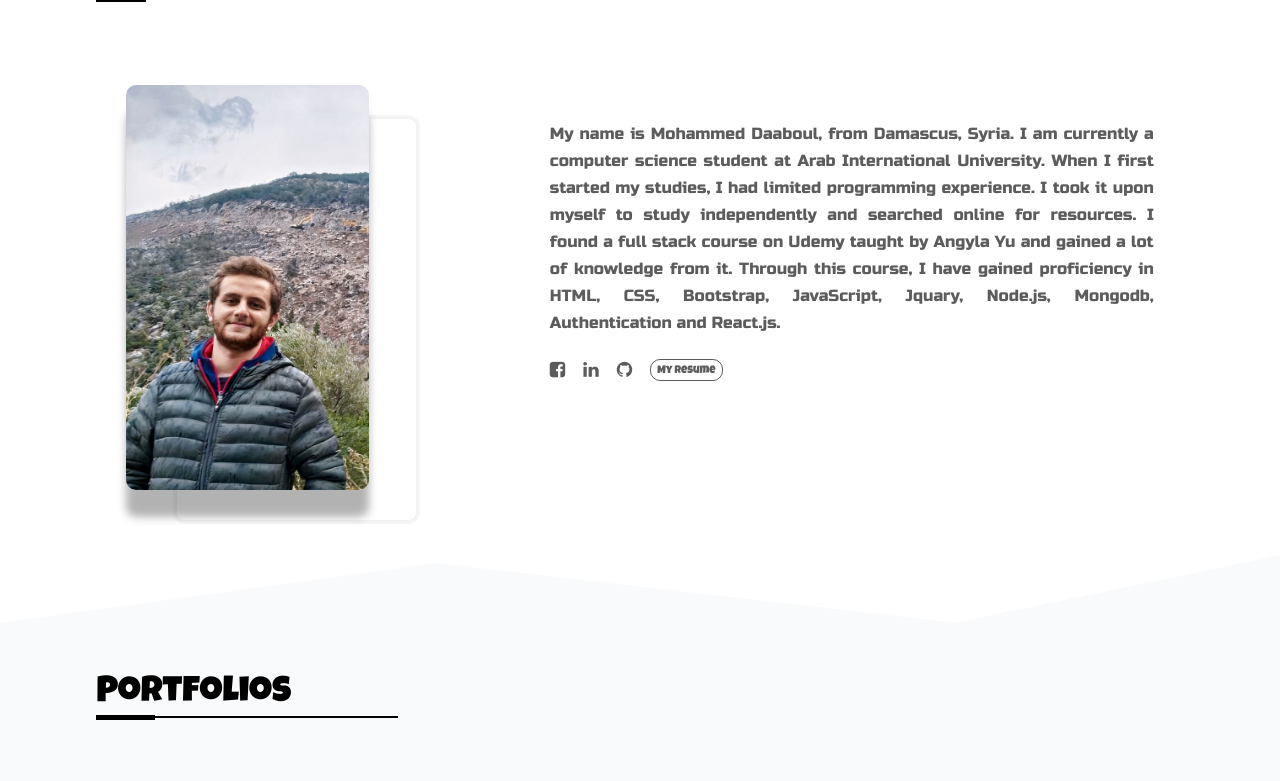
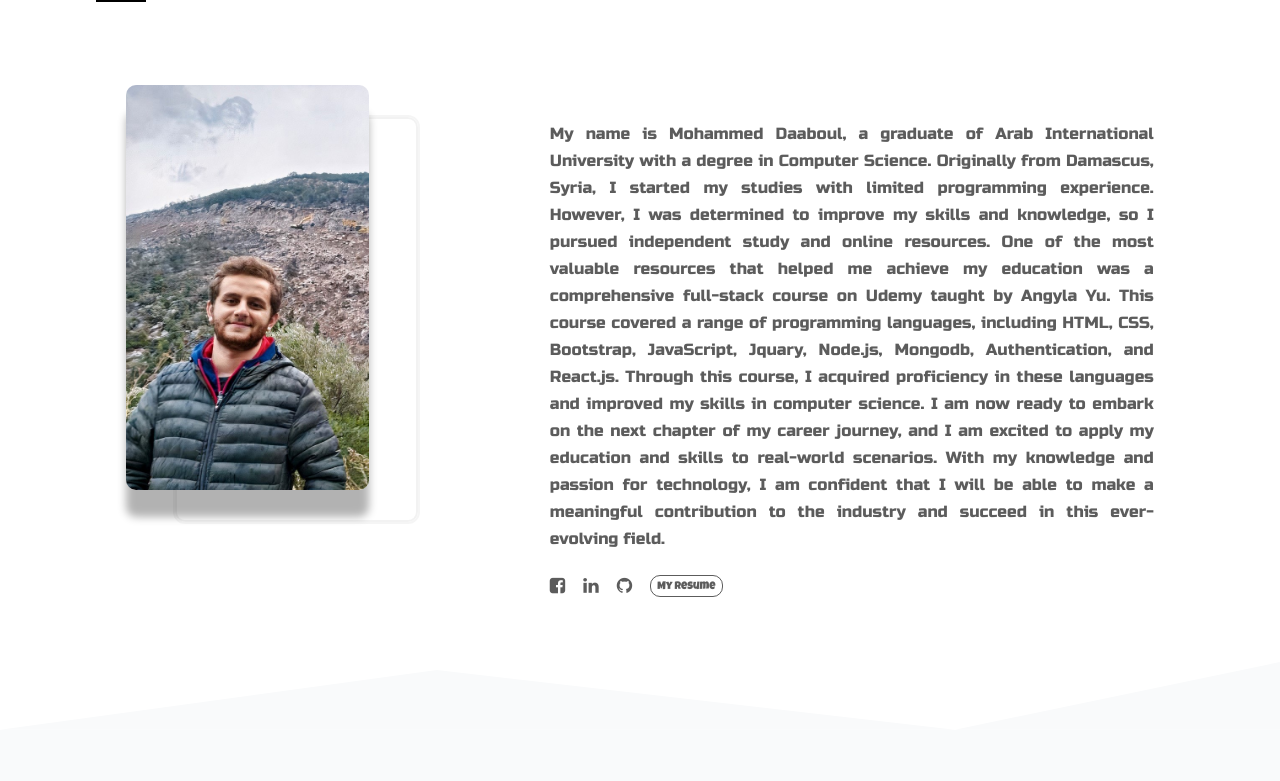
Before and after one commit to Mohammad-Daaboul98/portfolio, a website: page index.html in a window 1280 px wide. Shown: the part 974-1755 px from the top of the page. Drawn offline with nearby package versions, Linux system fonts and the light colour scheme.

Commit message:
Update index.html

```diff
--- a/index.html
+++ b/index.html
@@ -103,13 +103,9 @@
             </div>
             <div class="description">
                 <p class="description__paragraph">
-                    My name is Mohammed Daaboul, from Damascus, Syria.
-                    I am currently a computer science student at Arab International University.
-                    When I first started my studies, I had limited programming experience.
-                    I took it upon myself to study independently and searched online for resources.
-                    I found a full stack course on Udemy taught by Angyla Yu and gained a lot of knowledge from it.
-                    Through this course, I have gained proficiency in HTML, CSS, Bootstrap, JavaScript, Jquary, Node.js,
-                    Mongodb, Authentication and React.js.
+                   My name is Mohammed Daaboul, a graduate of Arab International University with a degree in Computer Science. Originally from Damascus, Syria, I started my studies with limited programming experience. However, I was determined to improve my skills and knowledge, so I pursued independent study and online resources.
+One of the most valuable resources that helped me achieve my education was a comprehensive full-stack course on Udemy taught by Angyla Yu. This course covered a range of programming languages, including HTML, CSS, Bootstrap, JavaScript, Jquary, Node.js, Mongodb, Authentication, and React.js. Through this course, I acquired proficiency in these languages and improved my skills in computer science.
+I am now ready to embark on the next chapter of my career journey, and I am excited to apply my education and skills to real-world scenarios. With my knowledge and passion for technology, I am confident that I will be able to make a meaningful contribution to the industry and succeed in this ever-evolving field.
                 </p>
 
                 <div class="description__links">
```
